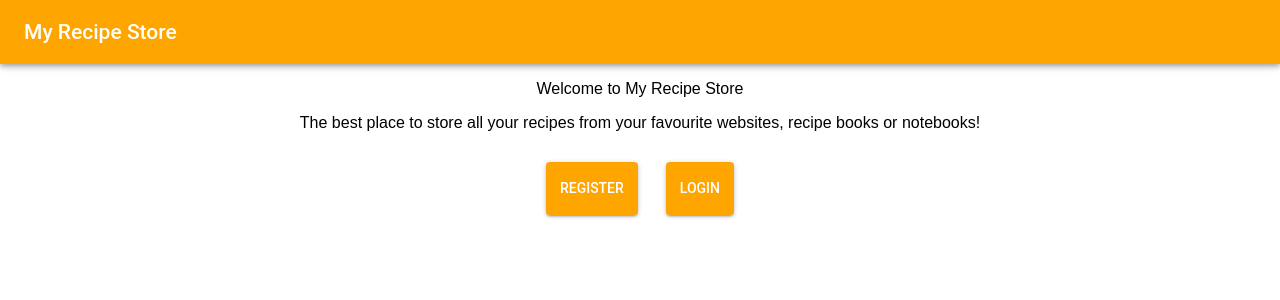
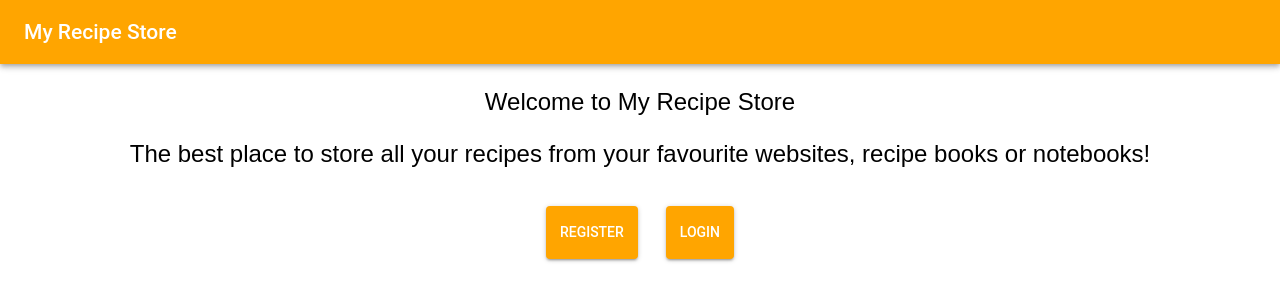
Before and after one commit to lunat1cH3ncHman/my-recipe-finder, a React (Create React App) app in the folder client/: page / in a window 1280 px wide. Shown: the top 300 px of the page. Built offline with nearby package versions, Linux system fonts and the light colour scheme.

Commit message:
Home screen style welcome text

```diff
--- a/client/src/containers/Home.js
+++ b/client/src/containers/Home.js
@@ -10,13 +10,18 @@ const title = {
   pageTitle: 'My Recipe Store',
 };
 
+const welcome = {
+  margin: '1em',
+  fontSize: '24px',
+};
+
 class Home extends Component {
   render() {
     return (
       <div className="home-page">
         <HeaderBar title={title} />
         <p></p>
-        <div>
+        <div style={welcome}>
           <p>Welcome to My Recipe Store</p>
           <p>The best place to store all your recipes from your favourite websites, recipe books or notebooks!</p>
         </div>
```
